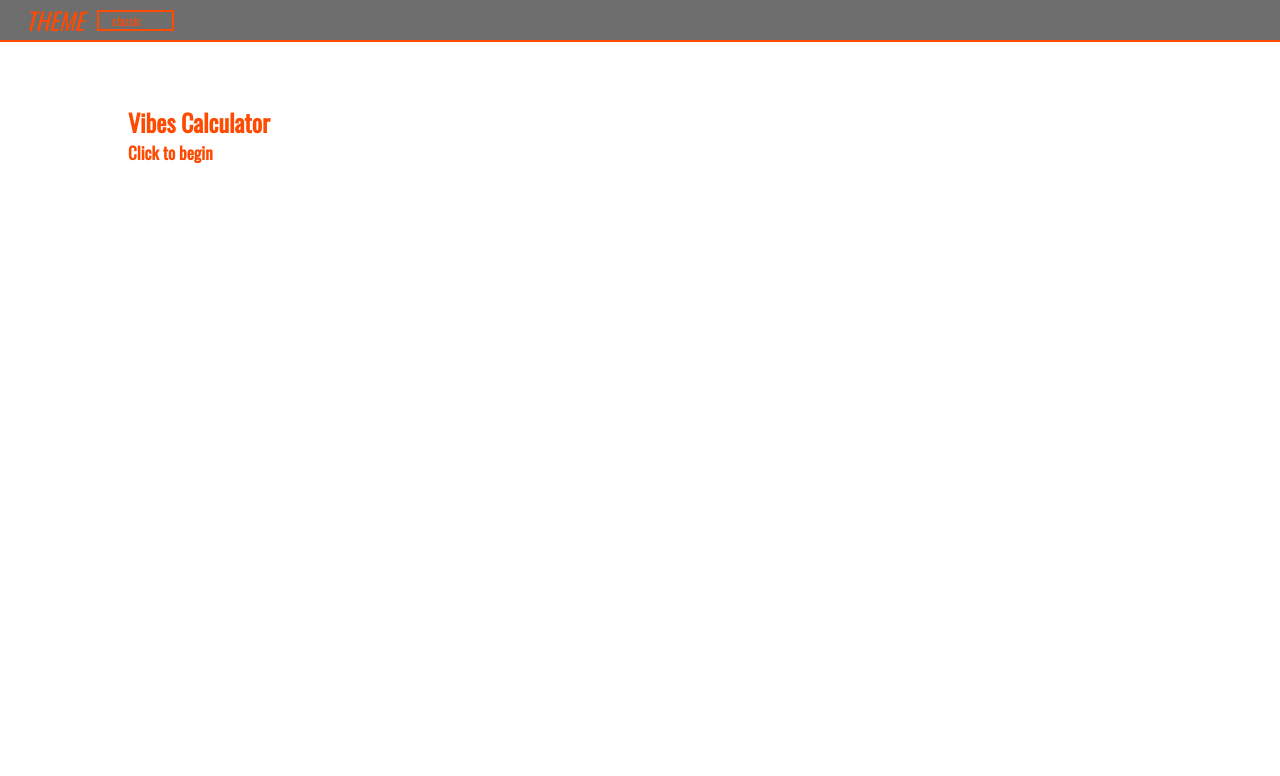
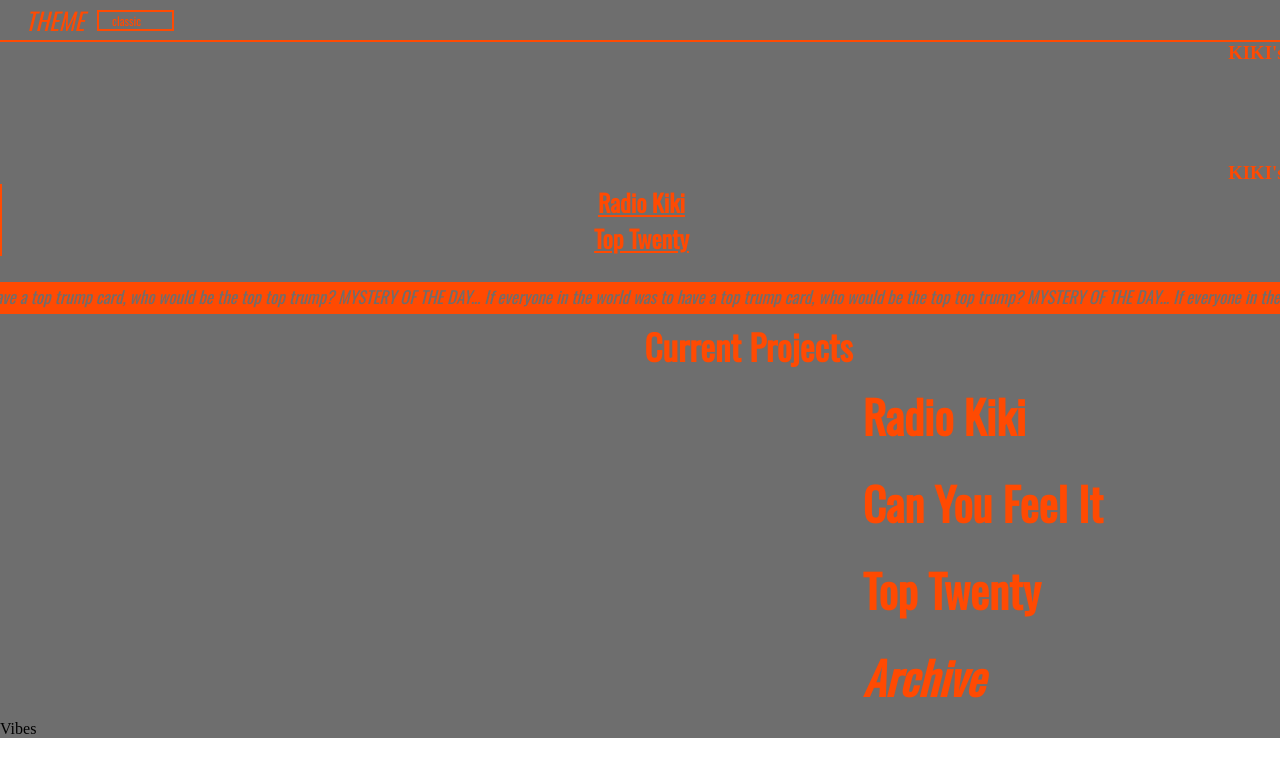
Before and after one commit to kirstyclark/kikis-site, a React (Create React App) app: page /vibes in a window 1280 px wide. Shown: the top 776 px of the page. Built offline with nearby package versions, Linux system fonts and the light colour scheme; a web font is replaced by a local one.

Commit message:
with vibes things

```diff
--- a/src/components/Projects/RadioKiki/RadioKiki.jsx
+++ b/src/components/Projects/RadioKiki/RadioKiki.jsx
@@ -16,7 +16,7 @@ const RadioKiki = (props) => {
     return (
         <div className={`contentFocus ${themeContext.theme}`}>
             <section className='headerCollapsed'>
-                <Header currentPlay={currentPlay} />
+                <Header />
             </section>
             <section className='contentBig'>
                 <div className='contentRadio'>
--- a/src/components/Vibes/Vibes.jsx
+++ b/src/components/Vibes/Vibes.jsx
@@ -1,17 +1,20 @@
 import React, { useContext } from 'react';
 import { ThemeContext } from '../../ThemeProvider';
 import styles from './Vibes.module.scss';
+import { Link } from 'react-router-dom';
 
 const Vibes = (props) => {
 
     const themeContext = useContext(ThemeContext);
-    const {currentPlay} = props;
 
     return (
         <div className={`vibeLayout ${styles.vibes} ${themeContext.theme}`}>
             <div className={styles.vibesContainer}>
                 <h2>Vibes Calculator</h2>
-                <h4>Click to begin</h4>
+                <h4>incoming...</h4>
+                {/* <Link to='/vibes' >
+                    <h4>Click to begin...</h4>
+                </Link> */}
             </div>
          </div>
     )
--- /dev/null
+++ b/src/components/Vibes/VibesTest/VibesTest.jsx
@@ -0,0 +1,29 @@
+import React, { useContext } from 'react';
+import { ThemeContext } from '../../../ThemeProvider';
+import styles from './VibesTest.module.scss';
+import '../../../assets/styles/styles.scss';
+import Header from '../../Header';
+import Projects from '../../Projects';
+import Links from '../../Links';
+
+
+const VibesTest = () => {
+
+    const themeContext = useContext(ThemeContext);
+
+    return (
+        <div className={`vibesFocus ${styles.vibesFocus} ${themeContext.theme}`}>
+            <section className={`headerLayout ${styles.headerLayout}`}>
+                <Header />
+            </section>
+            <section className={`contentLayout ${styles.contentLayout}`}>
+                <Projects />
+            </section>
+            <section className={`vibesLayout ${styles.vibesLayout}`}>
+                Vibes
+            </section>
+        </div>
+    )
+}
+
+export default VibesTest
--- /dev/null
+++ b/src/components/Vibes/VibesTest/VibesTest.module.scss
@@ -0,0 +1 @@
+@import '../../../assets/styles/styles.scss';
--- /dev/null
+++ b/src/components/Vibes/VibesTest/index.js
@@ -0,0 +1,2 @@
+import VibesTest from "./VibesTest";
+export default VibesTest;
--- a/src/containers/Routes/Routes.jsx
+++ b/src/containers/Routes/Routes.jsx
@@ -8,7 +8,7 @@ import RadioKiki from '../../components/Projects/RadioKiki';
 import CanYouFeelIt from '../../components/Projects/CanYouFeelIt';
 import TopTwenty from '../../components/Projects/TopTwenty';
 import Archive from '../../components/Projects/Archive';
-import Vibes from '../../components/Vibes';
+import VibesTest from '../../components/Vibes/VibesTest';
 // import SearchResults from '../../components/SearchResults';
 import Home from '../../components/Home';
 
@@ -33,7 +33,7 @@ const Routes = (props) => {
                     <Archive />
                 </Route>
                 <Route path='/vibes' >
-                    <Vibes />
+                    <VibesTest />
                 </Route>
                 {/* <Route path='/searchresults' >
                     <SearchResults currentPlay={currentPlay} search={search}/>
```
Also changed, not shown: src/assets/styles/_layouts.scss (+0 -42 lines).
